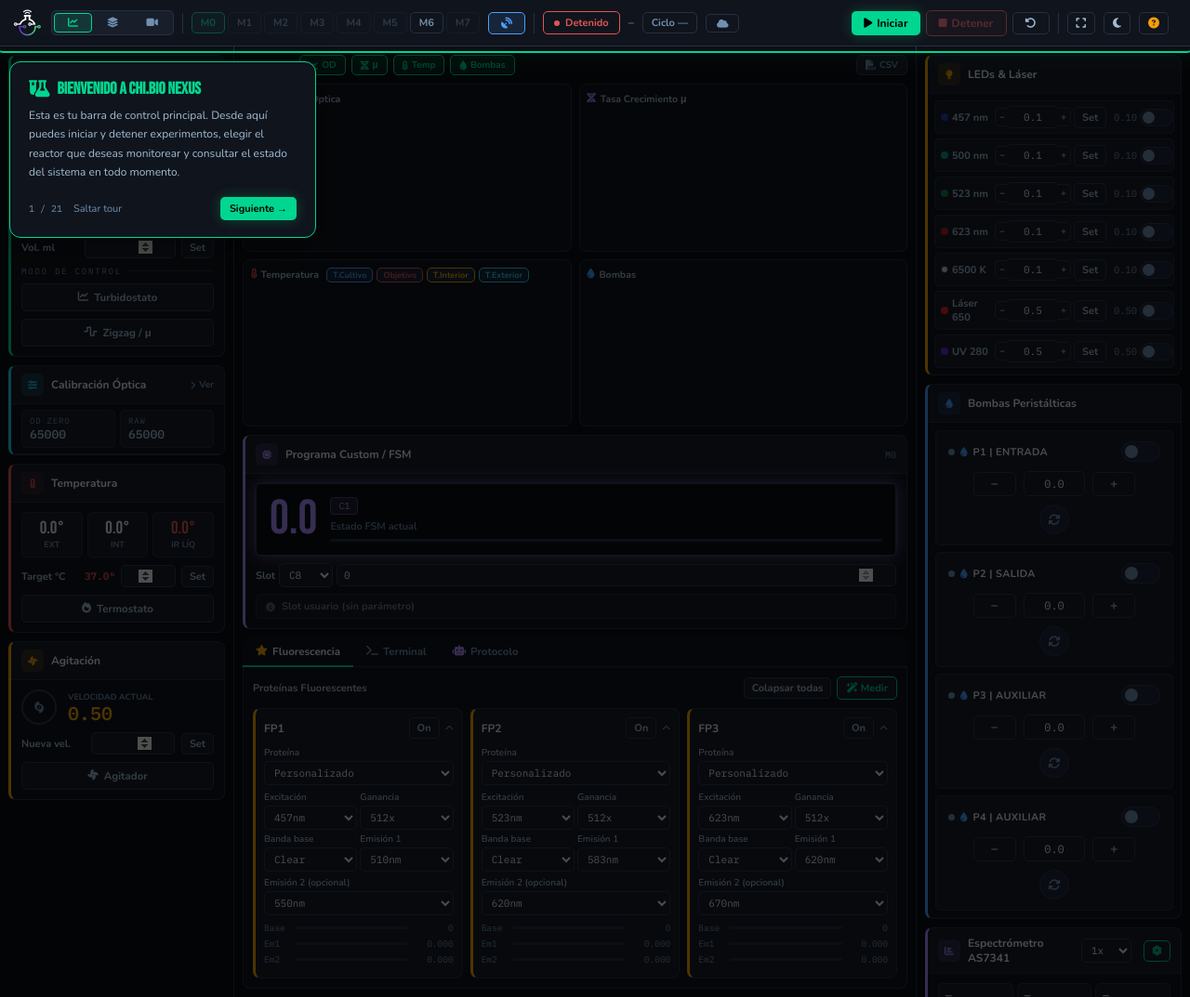
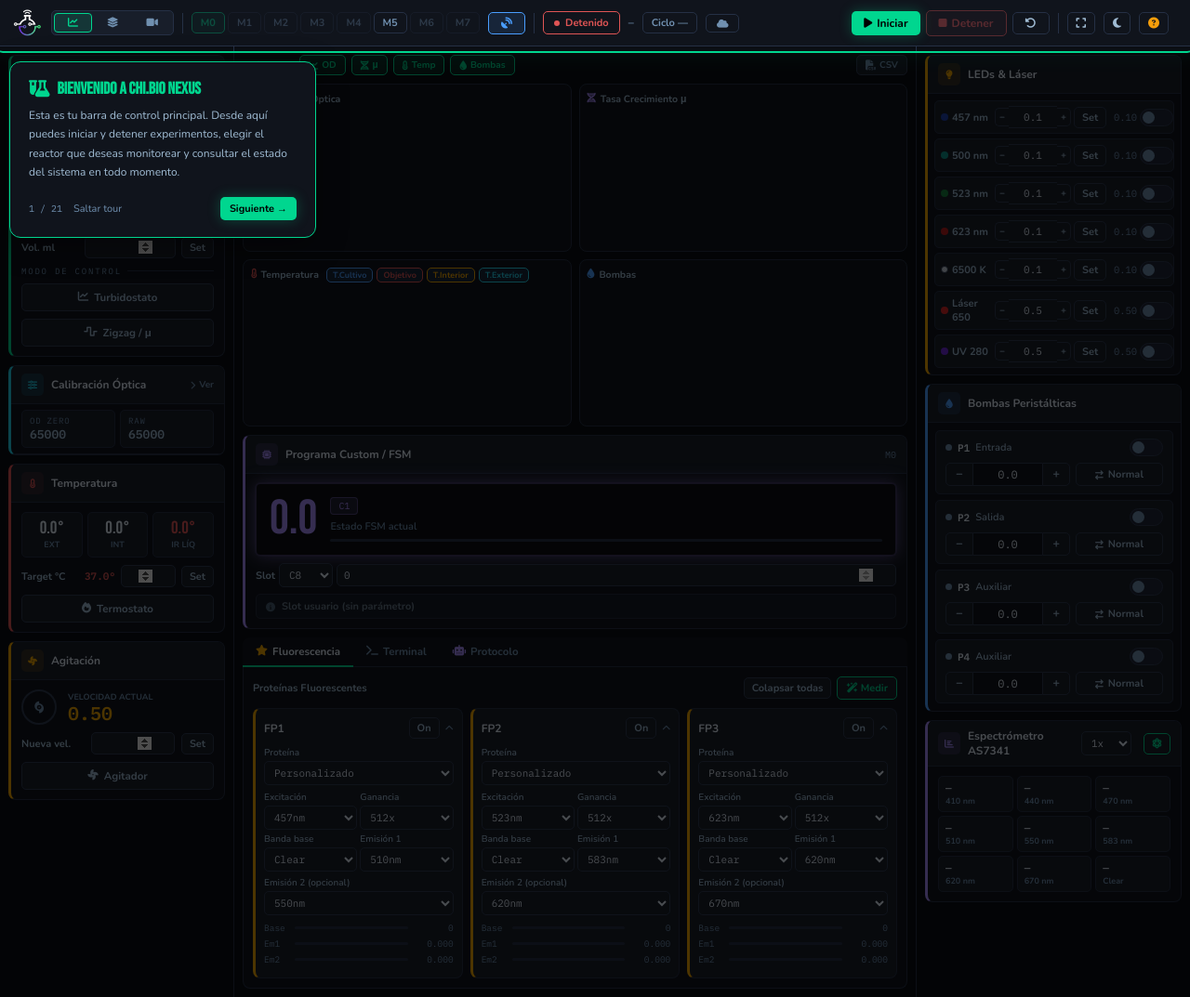
Before and after one commit to primbiolab/chibio_nexus, a Flask app: page / in a window 1280 px wide. Shown: the whole page at 93% size. Run offline with Flask 3, Linux system fonts and the light colour scheme; parts of the project's set-up code (start-up, migrations or seed data) failed here and were passed over; some libraries are stand-ins or nearby versions; some web fonts are replaced.

Commit message:
style(web): tarjeta de bombas compacta y con el sentido de giro rotulado
Cada bomba ocupaba ~130px con el botón de sentido como un círculo sin rótulo
flotando debajo. Ahora cada fila tiene: punto de estado, P1-P4 en mono y su
rol, el toggle, un stepper unido "- valor +" como en los LEDs, y un botón de
sentido que dice su estado ("Normal"/"Invertido", con aria-pressed). La
tarjeta pasa de ~560px a ~350px de alto. Sin halo azul en la tarjeta (el
estado lo dan el borde de la fila y el punto, ahora azul como el toggle y con
tokens, así que funciona en ambos temas). Nombres accesibles en los botones de
solo icono que actúan sobre hardware: medir OD, medir espectro, -/+ y
encendido de cada bomba. Mismos ids y handlers: el backend no cambia.

```diff
--- a/static/css/nexus.css
+++ b/static/css/nexus.css
@@ -175,13 +175,6 @@ input,select{font-family:var(--f-ui);}
 .card.c-bl{border-left-color:var(--bl);}
 .card.c-pu{border-left-color:var(--pu);}
 .card.c-cy{border-left-color:var(--cy);}
-/* Bomba encendida → glow azul */
-.card.pump-on{
-  border-color:rgba(74,158,255,.6);
-  border-left-color:var(--bl);
-  box-shadow:0 0 0 1px rgba(74,158,255,.2), var(--bl-g);
-  background:rgba(74,158,255,.04);
-}
 .ch{display:flex;align-items:center;gap:8px;padding:8px 11px;background:var(--s2);border-bottom:1px solid var(--bd);}
 .ch-ico{width:24px;height:24px;border-radius:5px;display:flex;align-items:center;justify-content:center;font-size:10px;flex-shrink:0;}
 .ch-ttl{font-weight:700;font-size:12px;color:var(--tx);flex:1;}
@@ -481,32 +474,40 @@ select.field{cursor:pointer;}
 .led-val{font-family:var(--f-mono);font-size:10.5px;color:var(--tx3);width:28px;text-align:right;flex-shrink:0;}
 
 /* ── DERECHA: BOMBAS ─────────────────────────────────────── */
-.pump-grid{display:flex;flex-direction:column;gap:7px;}
-.pump-row{padding:11px 13px;border-radius:var(--rsm);background:var(--s2);border:1px solid var(--bd);transition:all .25s;}
-.pump-row.on{border-color:rgba(74,158,255,.5);background:rgba(74,158,255,.06);box-shadow:0 0 8px rgba(74,158,255,.12);}
-/* Header */
-.pump-hdr{display:flex;align-items:center;justify-content:space-between;margin-bottom:10px;}
-.pump-hdr-l{display:flex;align-items:center;gap:6px;}
-.pump-dot{width:7px;height:7px;border-radius:50%;background:var(--tx3);flex-shrink:0;transition:background .25s;}
-.pump-row.on .pump-dot{background:#4ecb8a;}
-.pump-icon{font-size:10px;color:var(--bl);}
-.pump-nm{font-size:11px;font-weight:700;color:var(--tx);letter-spacing:.03em;}
+.pump-grid{display:flex;flex-direction:column;gap:6px;}
+.pump-row{padding:8px 10px;border-radius:var(--rsm);background:var(--s2);border:1px solid var(--bd);transition:border-color 150ms ease,background-color 150ms ease;}
+.pump-row.on{border-color:var(--bl);background:var(--bl-d);}
+/* Cabecera: estado · id · rol · encendido */
+.pump-hdr{display:flex;align-items:center;gap:6px;margin-bottom:7px;}
+.pump-dot{width:7px;height:7px;border-radius:50%;background:var(--tx3);flex-shrink:0;transition:background-color 150ms ease;}
+.pump-row.on .pump-dot{background:var(--bl);}
+.pump-id{font-family:var(--f-mono);font-size:11px;font-weight:600;color:var(--tx);}
+.pump-role{font-size:11px;font-weight:600;color:var(--tx2);flex:1;}
 /* Toggle switch */
 .pump-toggle{position:relative;display:inline-flex;cursor:pointer;user-select:none;}
 .pump-toggle input{opacity:0;position:absolute;width:0;height:0;}
-.pump-toggle-track{display:block;width:42px;height:22px;background:var(--s3);border-radius:22px;border:1px solid var(--bd2);transition:background .25s,border-color .25s;position:relative;}
-.pump-toggle-thumb{position:absolute;top:3px;left:3px;width:14px;height:14px;background:var(--tx3);border-radius:50%;transition:transform .25s,background .25s;}
+.pump-toggle-track{display:block;width:36px;height:19px;background:var(--s3);border-radius:19px;border:1px solid var(--bd2);transition:background-color 150ms ease,border-color 150ms ease;position:relative;}
+.pump-toggle-thumb{position:absolute;top:2px;left:2px;width:13px;height:13px;background:var(--tx3);border-radius:50%;transition:transform 150ms cubic-bezier(0.23,1,0.32,1),background-color 150ms ease;}
 .pump-toggle input:checked+.pump-toggle-track{background:var(--bl);border-color:var(--bl);}
-.pump-toggle input:checked+.pump-toggle-track .pump-toggle-thumb{transform:translateX(20px);background:#fff;}
-/* Controls row */
-.pump-ct{display:flex;gap:8px;align-items:center;justify-content:center;margin-bottom:9px;}
-.pump-adj{padding:5px 18px;font-size:14px;font-weight:700;line-height:1;}
-.pump-inp{width:66px!important;font-size:12px!important;padding:5px 4px!important;border-radius:var(--rsm)!important;border:1px solid var(--bd2)!important;}
-/* Direction button */
-.pump-dir-row{display:flex;justify-content:center;}
-.pump-dir-btn{width:32px;height:32px;border-radius:50%;background:var(--s3);border:1px solid var(--bd2);color:var(--tx3);cursor:pointer;font-size:13px;display:flex;align-items:center;justify-content:center;transition:all .2s;}
-.pump-dir-btn:hover{border-color:var(--bl);color:var(--bl);}
-.pump-dir-btn.on{background:rgba(74,158,255,.15);border-color:var(--bl);color:var(--bl);}
+.pump-toggle input:checked+.pump-toggle-track .pump-toggle-thumb{transform:translateX(17px);background:#fff;}
+.pump-toggle input:focus-visible+.pump-toggle-track{outline:2px solid var(--bl);outline-offset:2px;}
+/* Control: stepper unido (como los LEDs) + sentido de giro con su estado en texto */
+.pump-ct{display:flex;align-items:center;gap:6px;}
+.pump-step{display:flex;flex:1;min-width:0;}
+.pump-step .pump-adj{padding:4px 10px;font-size:13px;line-height:1;}
+.pump-step .pump-adj:first-child{border-radius:var(--rsm) 0 0 var(--rsm);}
+.pump-step .pump-adj:last-child{border-radius:0 var(--rsm) var(--rsm) 0;}
+.pump-inp{flex:1;min-width:0;width:0;background:var(--s1);border:1px solid var(--bd2);border-left:none;border-right:none;color:var(--tx);
+  font-family:var(--f-mono);font-size:12px;text-align:center;padding:4px 2px;outline:none;color-scheme:light dark;-moz-appearance:textfield;}
+.pump-inp::-webkit-inner-spin-button,.pump-inp::-webkit-outer-spin-button{display:none;}
+.pump-inp:focus{outline:1px solid var(--gr);outline-offset:-1px;}
+.pump-dir-btn{display:inline-flex;align-items:center;justify-content:center;gap:5px;min-width:94px;padding:4px 9px;border-radius:var(--rsm);flex-shrink:0;
+  background:transparent;border:1px solid var(--bd2);color:var(--tx2);font-family:var(--f-ui);font-size:11px;font-weight:700;cursor:pointer;
+  transition:transform 150ms cubic-bezier(0.23,1,0.32,1),background-color 120ms ease,border-color 120ms ease,color 120ms ease;}
+.pump-dir-btn i{font-size:10px;}
+.pump-dir-btn:active{transform:scale(0.97);}
+@media (hover:hover) and (pointer:fine){.pump-dir-btn:hover{border-color:var(--bl);color:var(--bl);}}
+.pump-dir-btn.on{background:var(--bl-d);border-color:var(--bl);color:var(--bl);}
 /* Legacy — mantener para referencia en charts */
 .pump-tr{display:none;}
 .pump-vl{font-family:var(--f-mono);font-size:10px;color:var(--tx3);}
--- a/static/js/nexus.js
+++ b/static/js/nexus.js
@@ -1272,7 +1272,11 @@ function _updateDataInner(data){
     var dir=(data[pk].direction!==undefined)?(data[pk].direction>=0?1:-1):1;
     _pumpDir[pk]=dir;
     var dirBtn=document.getElementById(pk+'Direction');
-    if(dirBtn)dirBtn.classList.toggle('on',dir<0);
+    if(dirBtn){
+      dirBtn.classList.toggle('on',dir<0);
+      dirBtn.setAttribute('aria-pressed',dir<0?'true':'false');
+      dirBtn.querySelector('.pump-dir-lbl').textContent=dir<0?'Invertido':'Normal';
+    }
     /* Input — valor con signo, no pisar mientras el usuario escribe */
     var pin=document.getElementById(pk+'Input');
     if(pin&&document.activeElement!==pin){
--- a/templates/index.html
+++ b/templates/index.html
@@ -177,7 +177,7 @@
         <span class="lbl" style="min-width:62px">Nuevo OD</span>
         <input id="ODInput" type="number" class="num-field" step="0.01">
         <button class="ib ib-gr ib-sm" id="ODSet" onclick="setOD()">Set</button>
-        <button class="ib ib-sm" id="ODMeasure" onclick="measureOD()"><i class="fa-solid fa-flask"></i></button>
+        <button class="ib ib-sm" id="ODMeasure" onclick="measureOD()" title="Medir OD ahora" aria-label="Medir OD ahora"><i class="fa-solid fa-flask"></i></button>
       </div>
       <div class="row">
         <span class="lbl" style="min-width:62px">Vol. ml</span>
@@ -576,35 +576,43 @@
       <div class="pump-grid">
         <div class="pump-row" id="pump-row-1">
           <div class="pump-hdr">
-            <div class="pump-hdr-l"><span class="pump-dot" id="Pump1Dot"></span><i class="fa-solid fa-droplet pump-icon"></i><span class="pump-nm">P1 | ENTRADA</span></div>
-            <label class="pump-toggle"><input type="checkbox" id="Pump1Toggle" onchange="switchPumpToggle('Pump1',this.checked)"><span class="pump-toggle-track"><span class="pump-toggle-thumb"></span></span></label>
+            <span class="pump-dot" id="Pump1Dot"></span><span class="pump-id">P1</span><span class="pump-role">Entrada</span>
+            <label class="pump-toggle" title="Encender / apagar P1"><input type="checkbox" id="Pump1Toggle" aria-label="Encender P1 (entrada)" onchange="switchPumpToggle('Pump1',this.checked)"><span class="pump-toggle-track"><span class="pump-toggle-thumb"></span></span></label>
           </div>
-          <div class="pump-ct"><button class="ib pump-adj" onclick="adjPump('Pump1',-0.1)">−</button><input type="number" class="led-inp pump-inp" id="Pump1Input" step="0.1" min="-1" max="1" oninput="setPump('Pump1')"><button class="ib pump-adj" onclick="adjPump('Pump1',0.1)">+</button></div>
-          <div class="pump-dir-row"><button class="pump-dir-btn" id="Pump1Direction" onclick="dirPump('Pump1')"><i class="fa-solid fa-rotate"></i></button></div>
+          <div class="pump-ct">
+            <div class="pump-step"><button class="ib pump-adj" aria-label="Bajar potencia de P1" onclick="adjPump('Pump1',-0.1)">−</button><input type="number" class="pump-inp" id="Pump1Input" step="0.1" min="-1" max="1" aria-label="Potencia de P1 (−1 a 1)" oninput="setPump('Pump1')"><button class="ib pump-adj" aria-label="Subir potencia de P1" onclick="adjPump('Pump1',0.1)">+</button></div>
+            <button class="pump-dir-btn" id="Pump1Direction" onclick="dirPump('Pump1')" title="Cambiar el sentido de giro de P1" aria-pressed="false"><i class="fa-solid fa-arrow-right-arrow-left"></i><span class="pump-dir-lbl">Normal</span></button>
+          </div>
         </div>
         <div class="pump-row" id="pump-row-2">
           <div class="pump-hdr">
-            <div class="pump-hdr-l"><span class="pump-dot" id="Pump2Dot"></span><i class="fa-solid fa-droplet pump-icon"></i><span class="pump-nm">P2 | SALIDA</span></div>
-            <label class="pump-toggle"><input type="checkbox" id="Pump2Toggle" onchange="switchPumpToggle('Pump2',this.checked)"><span class="pump-toggle-track"><span class="pump-toggle-thumb"></span></span></label>
+            <span class="pump-dot" id="Pump2Dot"></span><span class="pump-id">P2</span><span class="pump-role">Salida</span>
+            <label class="pump-toggle" title="Encender / apagar P2"><input type="checkbox" id="Pump2Toggle" aria-label="Encender P2 (salida)" onchange="switchPumpToggle('Pump2',this.checked)"><span class="pump-toggle-track"><span class="pump-toggle-thumb"></span></span></label>
           </div>
-          <div class="pump-ct"><button class="ib pump-adj" onclick="adjPump('Pump2',-0.1)">−</button><input type="number" class="led-inp pump-inp" id="Pump2Input" step="0.1" min="-1" max="1" oninput="setPump('Pump2')"><button class="ib pump-adj" onclick="adjPump('Pump2',0.1)">+</button></div>
-          <div class="pump-dir-row"><button class="pump-dir-btn" id="Pump2Direction" onclick="dirPump('Pump2')"><i class="fa-solid fa-rotate"></i></button></div>
+          <div class="pump-ct">
+            <div class="pump-step"><button class="ib pump-adj" aria-label="Bajar potencia de P2" onclick="adjPump('Pump2',-0.1)">−</button><input type="number" class="pump-inp" id="Pump2Input" step="0.1" min="-1" max="1" aria-label="Potencia de P2 (−1 a 1)" oninput="setPump('Pump2')"><button class="ib pump-adj" aria-label="Subir potencia de P2" onclick="adjPump('Pump2',0.1)">+</button></div>
+            <button class="pump-dir-btn" id="Pump2Direction" onclick="dirPump('Pump2')" title="Cambiar el sentido de giro de P2" aria-pressed="false"><i class="fa-solid fa-arrow-right-arrow-left"></i><span class="pump-dir-lbl">Normal</span></button>
+          </div>
         </div>
         <div class="pump-row" id="pump-row-3">
           <div class="pump-hdr">
-            <div class="pump-hdr-l"><span class="pump-dot" id="Pump3Dot"></span><i class="fa-solid fa-droplet pump-icon"></i><span class="pump-nm">P3 | AUXILIAR</span></div>
-            <label class="pump-toggle"><input type="checkbox" id="Pump3Toggle" onchange="switchPumpToggle('Pump3',this.checked)"><span class="pump-toggle-track"><span class="pump-toggle-thumb"></span></span></label>
+            <span class="pump-dot" id="Pump3Dot"></span><span class="pump-id">P3</span><span class="pump-role">Auxiliar</span>
+            <label class="pump-toggle" title="Encender / apagar P3"><input type="checkbox" id="Pump3Toggle" aria-label="Encender P3 (auxiliar)" onchange="switchPumpToggle('Pump3',this.checked)"><span class="pump-toggle-track"><span class="pump-toggle-thumb"></span></span></label>
           </div>
-          <div class="pump-ct"><button class="ib pump-adj" onclick="adjPump('Pump3',-0.1)">−</button><input type="number" class="led-inp pump-inp" id="Pump3Input" step="0.1" min="-1" max="1" oninput="setPump('Pump3')"><button class="ib pump-adj" onclick="adjPump('Pump3',0.1)">+</button></div>
-          <div class="pump-dir-row"><button class="pump-dir-btn" id="Pump3Direction" onclick="dirPump('Pump3')"><i class="fa-solid fa-rotate"></i></button></div>
+          <div class="pump-ct">
+            <div class="pump-step"><button class="ib pump-adj" aria-label="Bajar potencia de P3" onclick="adjPump('Pump3',-0.1)">−</button><input type="number" class="pump-inp" id="Pump3Input" step="0.1" min="-1" max="1" aria-label="Potencia de P3 (−1 a 1)" oninput="setPump('Pump3')"><button class="ib pump-adj" aria-label="Subir potencia de P3" onclick="adjPump('Pump3',0.1)">+</button></div>
+            <button class="pump-dir-btn" id="Pump3Direction" onclick="dirPump('Pump3')" title="Cambiar el sentido de giro de P3" aria-pressed="false"><i class="fa-solid fa-arrow-right-arrow-left"></i><span class="pump-dir-lbl">Normal</span></button>
+          </div>
         </div>
         <div class="pump-row" id="pump-row-4">
           <div class="pump-hdr">
-            <div class="pump-hdr-l"><span class="pump-dot" id="Pump4Dot"></span><i class="fa-solid fa-droplet pump-icon"></i><span class="pump-nm">P4 | AUXILIAR</span></div>
-            <label class="pump-toggle"><input type="checkbox" id="Pump4Toggle" onchange="switchPumpToggle('Pump4',this.checked)"><span class="pump-toggle-track"><span class="pump-toggle-thumb"></span></span></label>
+            <span class="pump-dot" id="Pump4Dot"></span><span class="pump-id">P4</span><span class="pump-role">Auxiliar</span>
+            <label class="pump-toggle" title="Encender / apagar P4"><input type="checkbox" id="Pump4Toggle" aria-label="Encender P4 (auxiliar)" onchange="switchPumpToggle('Pump4',this.checked)"><span class="pump-toggle-track"><span class="pump-toggle-thumb"></span></span></label>
           </div>
-          <div class="pump-ct"><button class="ib pump-adj" onclick="adjPump('Pump4',-0.1)">−</button><input type="number" class="led-inp pump-inp" id="Pump4Input" step="0.1" min="-1" max="1" oninput="setPump('Pump4')"><button class="ib pump-adj" onclick="adjPump('Pump4',0.1)">+</button></div>
-          <div class="pump-dir-row"><button class="pump-dir-btn" id="Pump4Direction" onclick="dirPump('Pump4')"><i class="fa-solid fa-rotate"></i></button></div>
+          <div class="pump-ct">
+            <div class="pump-step"><button class="ib pump-adj" aria-label="Bajar potencia de P4" onclick="adjPump('Pump4',-0.1)">−</button><input type="number" class="pump-inp" id="Pump4Input" step="0.1" min="-1" max="1" aria-label="Potencia de P4 (−1 a 1)" oninput="setPump('Pump4')"><button class="ib pump-adj" aria-label="Subir potencia de P4" onclick="adjPump('Pump4',0.1)">+</button></div>
+            <button class="pump-dir-btn" id="Pump4Direction" onclick="dirPump('Pump4')" title="Cambiar el sentido de giro de P4" aria-pressed="false"><i class="fa-solid fa-arrow-right-arrow-left"></i><span class="pump-dir-lbl">Normal</span></button>
+          </div>
         </div>
       </div>
     </div>
@@ -620,7 +628,7 @@
         <option value="x1">1x</option><option value="x2">2x</option><option value="x4">8x</option>
         <option value="x6">32x</option><option value="x8">128x</option><option value="x10">512x</option>
       </select>
-      <button class="ib ib-gr ib-sm" id="GetSpectrum" onclick="measureSpectrum()" style="margin-left:5px"><i class="fa-solid fa-atom"></i></button>
+      <button class="ib ib-gr ib-sm" id="GetSpectrum" onclick="measureSpectrum()" title="Medir espectro" aria-label="Medir espectro" style="margin-left:5px"><i class="fa-solid fa-atom"></i></button>
     </div>
     <div class="cb">
       <div class="spec-grid">
```
